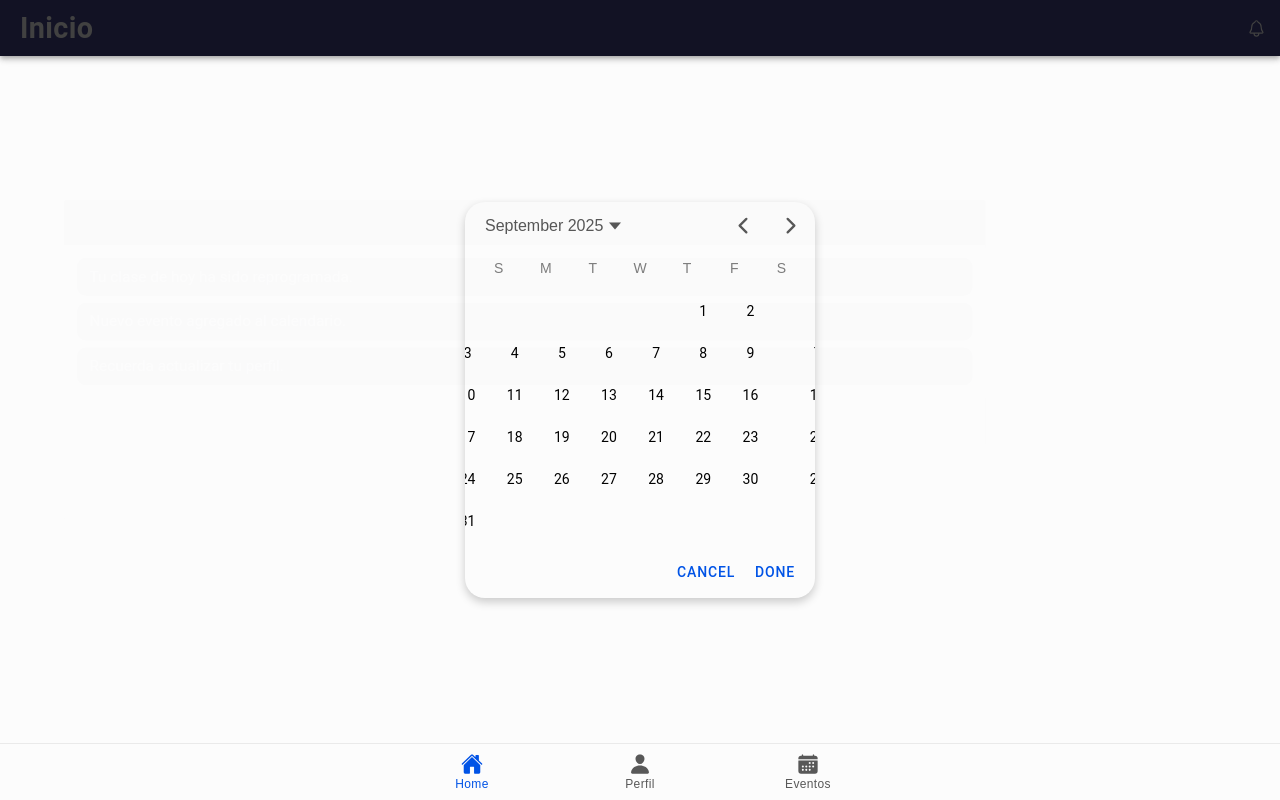
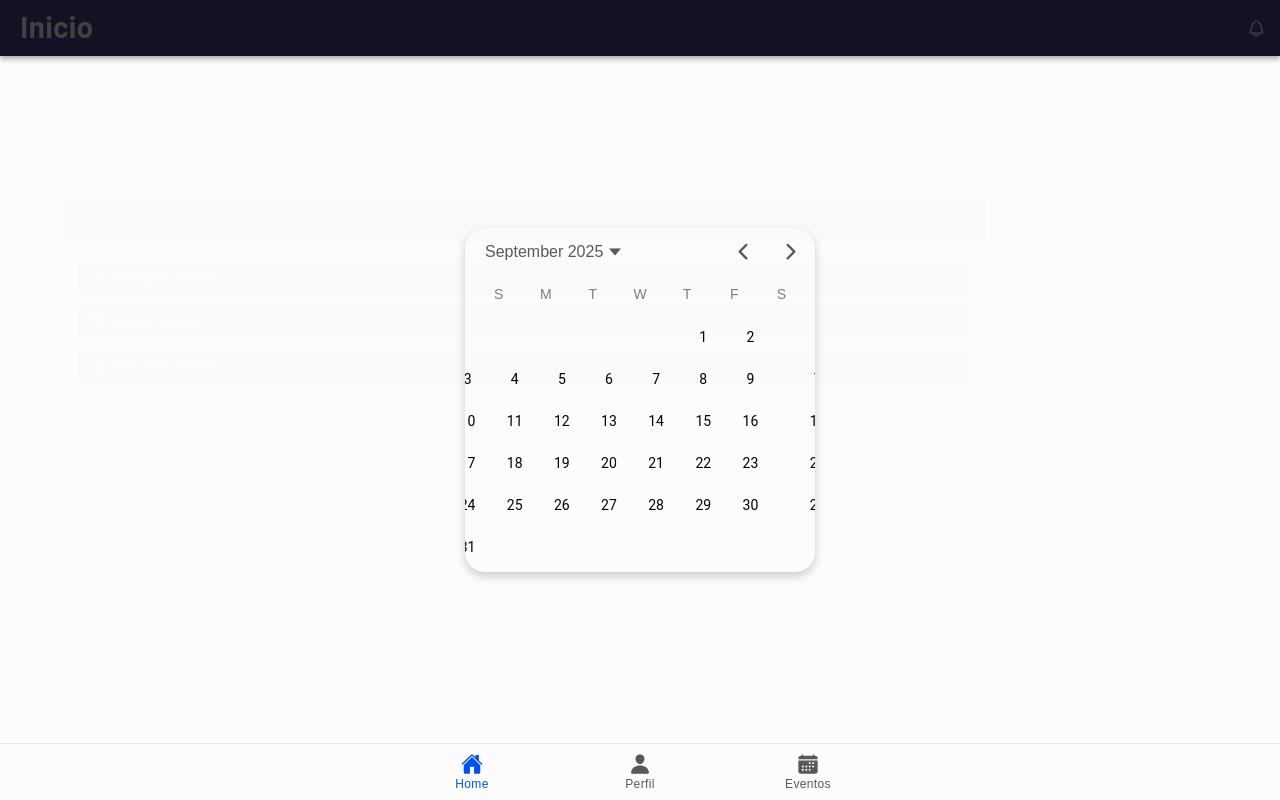
Before and after one commit to CristobalSg/SGH, a React (Vite) app in the folder mobile/aplicacion/: page /tabs/tab1 in a window 1280 px wide. Both pictures are taken after a click on the element 1256 px from the left and 28 px from the top of the page. Built offline with nearby package versions, Linux system fonts and the light colour scheme.

Commit message:
Agregar evento , eliminar , editar

```diff
--- a/mobile/aplicacion/src/presentation/pages/Tab1.tsx
+++ b/mobile/aplicacion/src/presentation/pages/Tab1.tsx
@@ -19,12 +19,13 @@ import './Tab1.css';
 
 const Tab1: React.FC = () => {
   const [showPopover, setShowPopover] = useState(false);
+  const [selectedDate, setSelectedDate] = useState<string>("");
 
-  const mockNotifications = [
-    { id: 1, text: "Tu clase de hoy ha sido reprogramada." },
-    { id: 2, text: "Nuevo evento agregado al calendario." },
-    { id: 3, text: "Recuerda actualizar tu perfil." }
-  ];
+  const handleDateChange = (e: CustomEvent) => {
+    const date = e.detail.value; // valor seleccionado en el calendario
+    setSelectedDate(date);
+    setShowPopover(true); // abrir el popover
+  };
 
   return (
     <IonPage>
@@ -44,15 +45,22 @@ const Tab1: React.FC = () => {
           <IonTitle size="large">Calendario</IonTitle>
         </IonHeader>
 
-        {/* Contenedor para centrar */}
         <div className="calendar-container">
           <IonDatetime
             presentation="date"
-            showDefaultButtons={true}
-          ></IonDatetime>
+            showDefaultButtons={false}
+            highlightedDates={[
+              {
+                date: '2025-09-30',
+                textColor: 'red',
+                backgroundColor: '#ffcccc'
+              }
+            ]}
+            onIonChange={handleDateChange}
+          />
         </div>
 
-        {/* Popover centrado */}
+        {/* Popover para opciones del día seleccionado */}
         <IonPopover
           isOpen={showPopover}
           onDidDismiss={() => setShowPopover(false)}
@@ -61,16 +69,20 @@ const Tab1: React.FC = () => {
         >
           <IonHeader>
             <IonToolbar>
-              <IonTitle>Notificaciones</IonTitle>
+              <IonTitle>{selectedDate ? new Date(selectedDate).toLocaleDateString() : "Día seleccionado"}</IonTitle>
             </IonToolbar>
           </IonHeader>
           <IonContent>
             <IonList>
-              {mockNotifications.map((notif) => (
-                <IonItem key={notif.id}>
-                  <IonLabel>{notif.text}</IonLabel>
-                </IonItem>
-              ))}
+              <IonItem button onClick={() => alert("Agregar evento en " + selectedDate)}>
+                <IonLabel>➕ Agregar evento</IonLabel>
+              </IonItem>
+              <IonItem button onClick={() => alert("Editar evento en " + selectedDate)}>
+                <IonLabel>✏️ Editar evento</IonLabel>
+              </IonItem>
+              <IonItem button onClick={() => alert("Eliminar evento en " + selectedDate)}>
+                <IonLabel>🗑️ Eliminar evento</IonLabel>
+              </IonItem>
             </IonList>
           </IonContent>
         </IonPopover>
```
